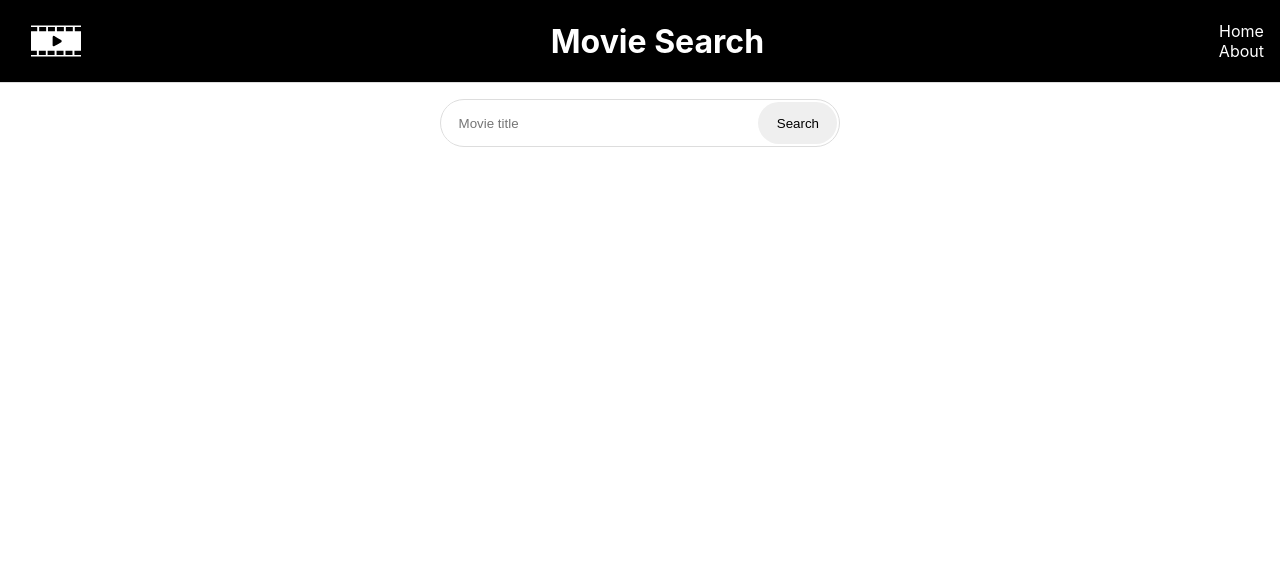
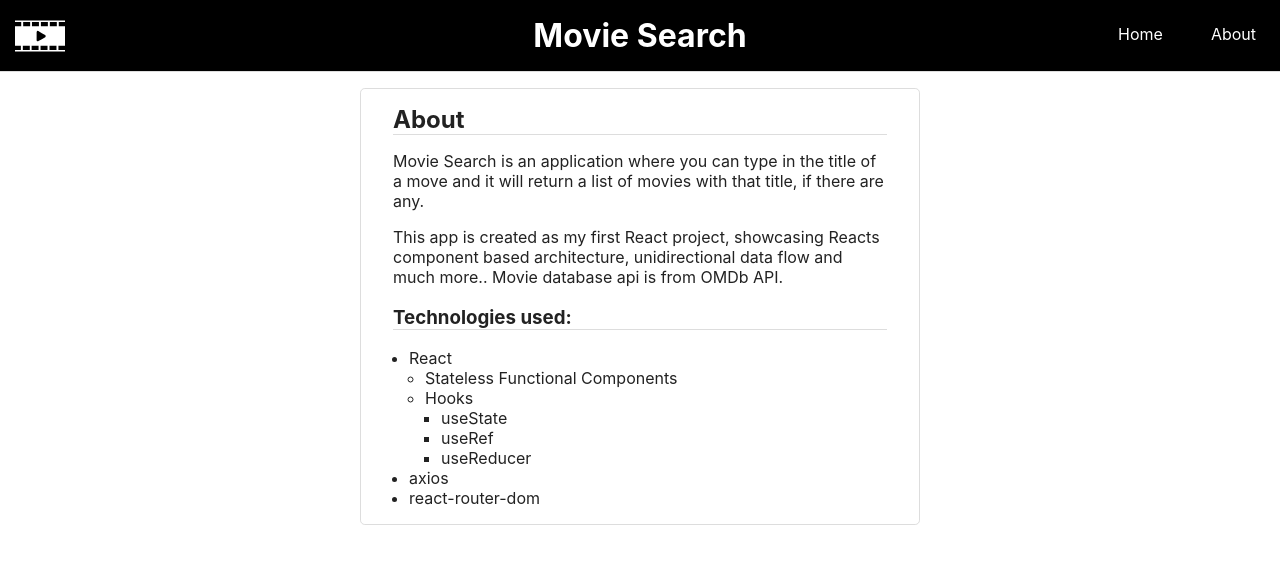
Before and after one commit to nenadpejic/movie-search, a React (Create React App) app: page /about in a window 1280 px wide. Shown: the top 564 px of the page. Built offline with nearby package versions, Linux system fonts and the light colour scheme.

Commit message:
Implemented react-router-dom, created pages folder with components Home and About, moved code from App to Home and adjusted, styled About

```diff
--- a/package.json
+++ b/package.json
@@ -9,6 +9,7 @@
     "axios": "^0.20.0",
     "react": "^16.13.1",
     "react-dom": "^16.13.1",
+    "react-router-dom": "^5.2.0",
     "react-scripts": "3.4.3"
   },
   "scripts": {
--- a/src/App.css
+++ b/src/App.css
@@ -1,5 +1,5 @@
 /* resets */
-ul {
+header ul {
   list-style: none;
   padding: 0;
   margin: 0;
@@ -11,3 +11,26 @@ ul {
 .App {
   text-align: center;
 }
+
+.About {
+  color: #222;
+  text-align: left;
+  max-width: 560px;
+  margin: auto;
+  padding: 1rem 2rem;
+  border: 1px solid #ddd;
+  border-radius: 0.3rem;
+}
+
+.About h2 {
+  margin: 0;
+  border-bottom: 1px solid #ddd;
+}
+.About h3 {
+  border-bottom: 1px solid #ddd;
+}
+
+.About ul {
+  padding-left: 1rem;
+  margin: 0;
+}
--- a/src/App.js
+++ b/src/App.js
@@ -1,56 +1,19 @@
-import React, { useReducer } from "react";
-import axios from "axios";
+import React from "react";
 import "./App.css";
+import { BrowserRouter as Router, Route } from "react-router-dom";
 import Header from "./components/Header";
-import Search from "./components/Search";
-import Movies from "./components/Movies";
-import { reducer, initialState } from "./reducer";
+import { Home, About } from "./pages";
 
-function App() {
-  const [state, dispatch] = useReducer(reducer, initialState);
-
-  const handleSearch = (searchValue) => {
-    const apiKey = "3c0a7396";
-    const API = `https://www.omdbapi.com/?s=${searchValue}&apikey=${apiKey}`;
-
-    dispatch({ type: "SEARCH_LOADING" });
-
-    axios
-      .get(API)
-      .then((res) => {
-        if (res.data.Response === "True") {
-          dispatch({
-            type: "SEARCH_SUCCESS",
-            payload: { movies: res.data.Search },
-          });
-        } else {
-          // results
-          console.log(res.data.Error);
-          dispatch({ type: "SEARCH_ERR", payload: { errMsg: res.data.Error } });
-        }
-      })
-      .catch((err) => {
-        // url
-        console.log(err);
-        dispatch({ type: "SEARCH_ERR", payload: { errMsg: "Network error!" } });
-        if (err.response && err.response.status === 401) {
-          // api
-          console.log(err.response.data.Error);
-          dispatch({
-            type: "SEARCH_ERR",
-            payload: { errMsg: err.response.data.Error },
-          });
-        }
-      });
-  };
-
+const App = () => {
   return (
     <div className="App">
-      <Header />
-      <Search onSearch={handleSearch} />
-      <Movies state={state} />
+      <Router>
+        <Header />
+        <Route path="/" exact component={Home} />
+        <Route path="/about" component={About} />
+      </Router>
     </div>
   );
-}
+};
 
 export default App;
--- a/src/components/Header/Header.js
+++ b/src/components/Header/Header.js
@@ -1,6 +1,7 @@
 import React from "react";
 import "./style.css";
 import { ReactComponent as Logo } from "../../images/logo.svg";
+import { Link } from "react-router-dom";
 
 const Header = () => {
   return (
@@ -9,8 +10,12 @@ const Header = () => {
       <h1>Movie Search</h1>
       <nav>
         <ul>
-          <li>Home</li>
-          <li>About</li>
+          <Link to="/">
+            <li>Home</li>
+          </Link>
+          <Link to="/about">
+            <li>About</li>
+          </Link>
         </ul>
       </nav>
     </header>
--- a/src/components/Header/style.css
+++ b/src/components/Header/style.css
@@ -2,9 +2,9 @@ header {
   display: flex;
   justify-content: space-between;
   align-items: center;
-  padding: 1rem;
   border-bottom: 1px solid #ddd;
   background-color: #000;
+  margin-bottom: 1rem;
 }
 
 header .logo {
@@ -16,8 +16,26 @@ header .logo {
 header h1 {
   color: #fff;
   margin: 0;
+  position: absolute;
+  left: 50%;
+  transform: translateX(-50%);
 }
 
-header ul {
+header nav ul {
+  display: flex;
+  justify-content: center;
+  align-items: center;
+}
+
+header nav ul a {
+  text-decoration: none;
   color: #fff;
+  padding: 1.5rem;
 }
+
+header nav ul a li {
+  border-bottom: 3px solid #000;
+}
+header nav ul a:hover li {
+  border-bottom: 3px solid #ddd;
+}
--- /dev/null
+++ b/src/pages/About.js
@@ -0,0 +1,39 @@
+import React from "react";
+
+const About = () => {
+  return (
+    <div className="About">
+      <h2>About</h2>
+      <p>
+        Movie Search is an application where you can type in the title of a move
+        and it will return a list of movies with that title, if there are any.
+      </p>
+      <p>
+        This app is created as my first React project, showcasing Reacts
+        component based architecture, unidirectional data flow and much more..
+        Movie database api is from OMDb API.
+      </p>
+      <h3>Technologies used:</h3>
+      <ul>
+        <li>
+          React
+          <ul>
+            <li>Stateless Functional Components</li>
+            <li>
+              Hooks
+              <ul>
+                <li>useState</li>
+                <li>useRef</li>
+                <li>useReducer</li>
+              </ul>
+            </li>
+          </ul>
+        </li>
+        <li>axios</li>
+        <li>react-router-dom</li>
+      </ul>
+    </div>
+  );
+};
+
+export default About;
--- /dev/null
+++ b/src/pages/Home.js
@@ -0,0 +1,59 @@
+import React, { useReducer } from "react";
+import axios from "axios";
+import Search from "../components/Search";
+import Movies from "../components/Movies";
+import { reducer, initialState } from "../reducer";
+
+function Home() {
+  const [state, dispatch] = useReducer(reducer, initialState);
+
+  const handleSearch = (searchValue) => {
+    const apiKey = "3c0a7396";
+    const API = `https://www.omdbapi.com/?s=${searchValue}&apikey=${apiKey}`;
+
+    dispatch({ type: "SEARCH_LOADING" });
+
+    axios
+      .get(API)
+      .then((res) => {
+        if (res.data.Response === "True") {
+          dispatch({
+            type: "SEARCH_SUCCESS",
+            payload: { movies: res.data.Search },
+          });
+        } else {
+          // results
+          console.log(res.data.Error);
+          dispatch({
+            type: "SEARCH_ERR",
+            payload: { errMsg: res.data.Error },
+          });
+        }
+      })
+      .catch((err) => {
+        // url
+        console.log(err);
+        dispatch({
+          type: "SEARCH_ERR",
+          payload: { errMsg: "Network error!" },
+        });
+        if (err.response && err.response.status === 401) {
+          // api
+          console.log(err.response.data.Error);
+          dispatch({
+            type: "SEARCH_ERR",
+            payload: { errMsg: err.response.data.Error },
+          });
+        }
+      });
+  };
+
+  return (
+    <div className="Home">
+      <Search onSearch={handleSearch} />
+      <Movies state={state} />
+    </div>
+  );
+}
+
+export default Home;
--- /dev/null
+++ b/src/pages/index.js
@@ -0,0 +1,2 @@
+export { default as Home } from "./Home";
+export { default as About } from "./About";
```
Also changed, not shown: 1 other file (tests, documents, lock files or other folders).
